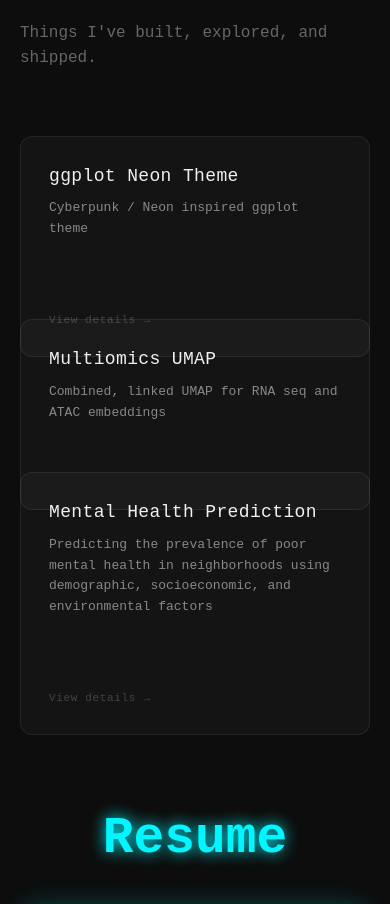
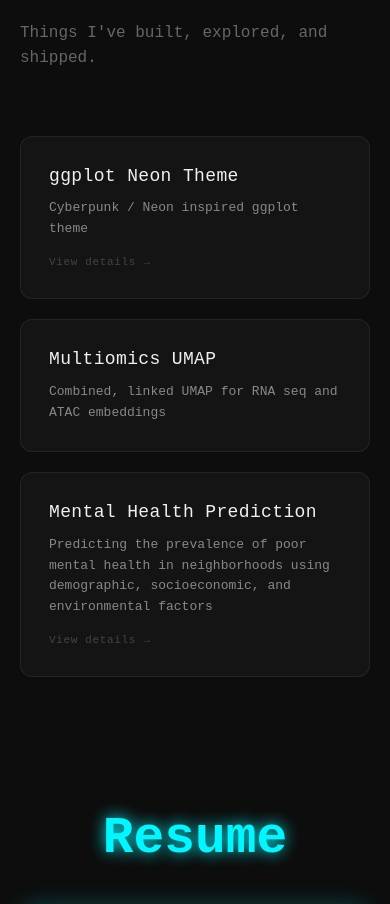
Before and after one commit to SodiumMan91/SodiumMan91.github.io, a React (Vite) app: page / in a window 390 px wide. Shown: the part 4903-5807 px from the top of the page. Built offline with nearby package versions, Linux system fonts and the light colour scheme.

Commit message:
Updated project page

```diff
--- a/src/pages/Projects.jsx
+++ b/src/pages/Projects.jsx
@@ -89,7 +89,7 @@ function ProjectCard({ project, onClick, cardRef }) {
 
   return (
     <article
-      className={`pm-card ${expandable ? "clickable" : ""}`}
+      className={`pm-card visible ${expandable ? "clickable" : ""}`}
       ref={cardRef}
       onClick={() => expandable && onClick(project)}
     >
--- a/src/styles/global.css
+++ b/src/styles/global.css
@@ -818,9 +818,8 @@ a {
 
 /* ── Card ── */
 .pm-card {
-  opacity: 0;
-  transform: translateY(16px);
-  transition: opacity 0.5s ease, transform 0.5s ease;
+  opacity: 1;
+  transform: none;
 }
 
 .pm-card.visible {
@@ -828,21 +827,11 @@ a {
   transform: translateY(0);
 }
 
-@media (max-width: 700px) {
-  .pm-card,
-  .pm-card.visible {
-    opacity: 1 !important;
-    transform: none !important;
-    transition: none !important;
-  }
-}
-
 .pm-card.clickable {
   cursor: pointer;
 }
 
 .pm-card-inner {
-  height: 100%;
   background: rgba(255, 255, 255, 0.03);
   border: 1px solid rgba(255, 255, 255, 0.07);
   border-radius: 12px;
@@ -877,7 +866,6 @@ a {
   color: #888;
   margin: 0;
   line-height: 1.6;
-  flex: 1;
 }
 
 .pm-card-cta {
```
